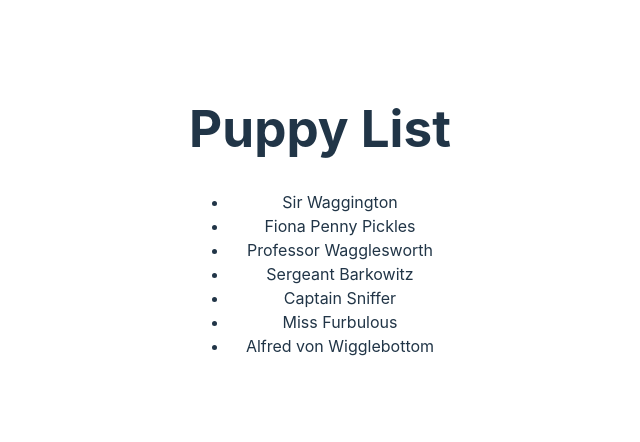
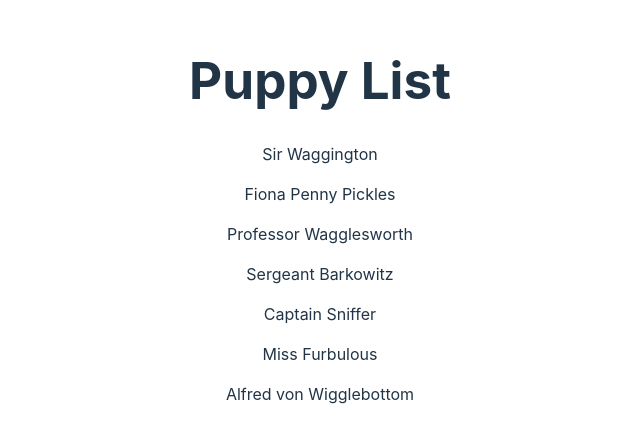
Before and after one commit to sandpitt-turtle/24app, a React (Vite) app: page / in a window 1280 px wide. Shown: the part 180-622 px from the top of the page, without its empty margins (320-960 px from the left). Built offline with nearby package versions, Linux system fonts and the light colour scheme.

Commit message:
finished 'Pupp Data with useState'

```diff
--- a/src/App.jsx
+++ b/src/App.jsx
@@ -10,11 +10,11 @@ function App() {
   return (
     <div>
       <h1>Puppy List</h1>
-      <ul>
-        {puppies.map((puppy) => (
-          <li key={puppy.id}>{puppy.name}</li>
-        ))}
-      </ul>
+      {
+        puppies.map((puppy) => (
+          <p key={puppy.id}>{puppy.name}</p>
+        ))
+      }
     </div>
   );
 }
```
